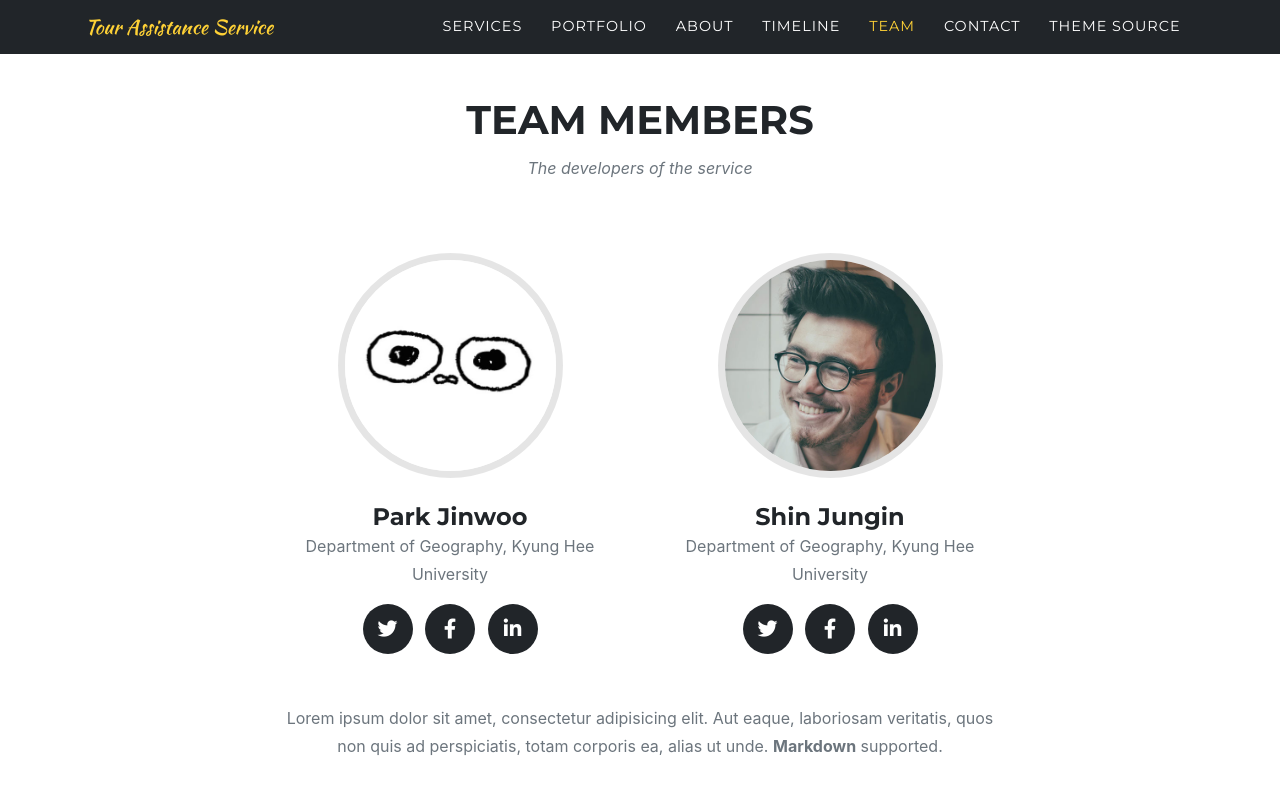
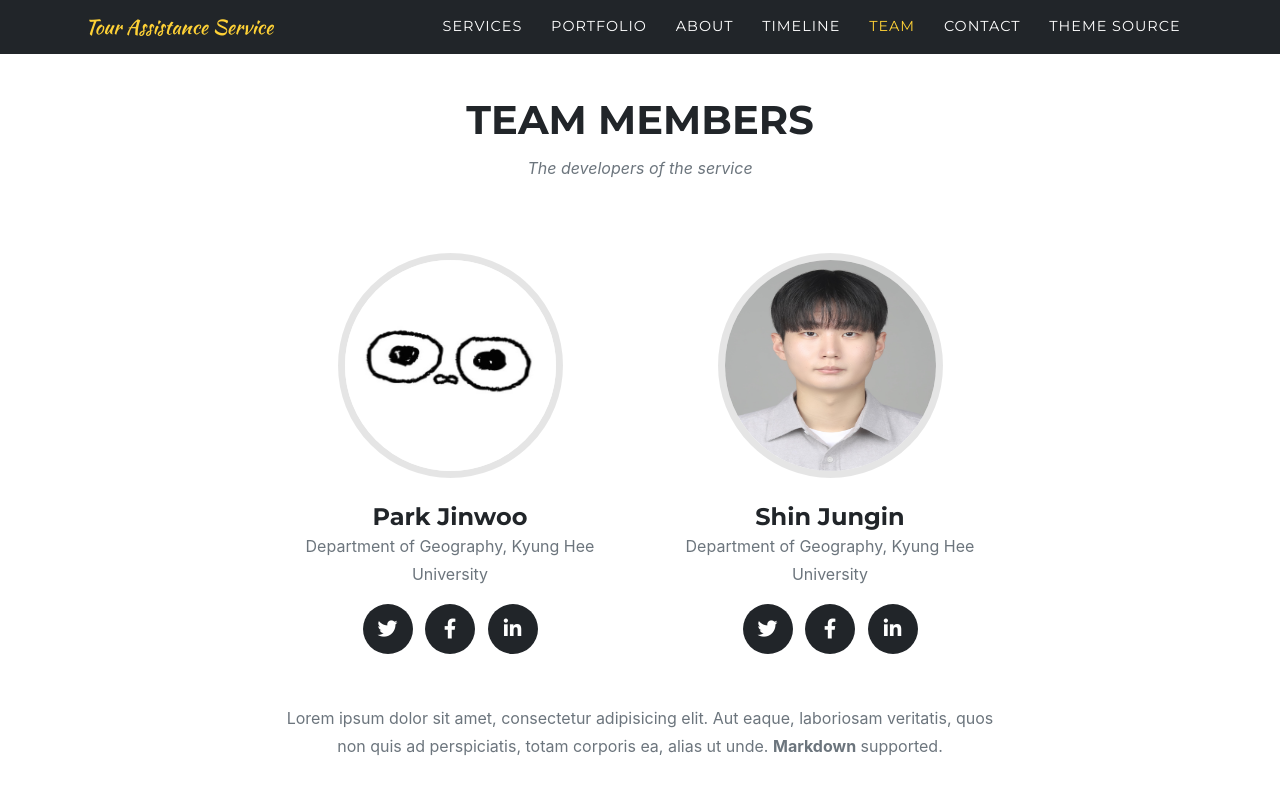
Before and after one commit to jinuew/jinuew.github.io, a Jekyll site: the page built from index.md, in a window 1280 px wide and 900 px high, scrolled down 4850 px. Shown: the top 794 px of the window. Built offline with Jekyll 4.4.1, drawn with Linux system fonts in a browser that asks for light colours; some web fonts are replaced.

Commit message:
Update sitetext.yml

```diff
--- a/_data/sitetext.yml
+++ b/_data/sitetext.yml
@@ -112,7 +112,7 @@ en: &DEFAULT_EN
             icon: fab fa-linkedin-in
       - name: "Shin Jungin"
         role: "Department of Geography, Kyung Hee University"
-        image: assets/img/team/2.jpg
+        image: assets/img/team/신정인.jpg
         social:
           - url: https://twitter.com
             icon: fab fa-twitter
```
